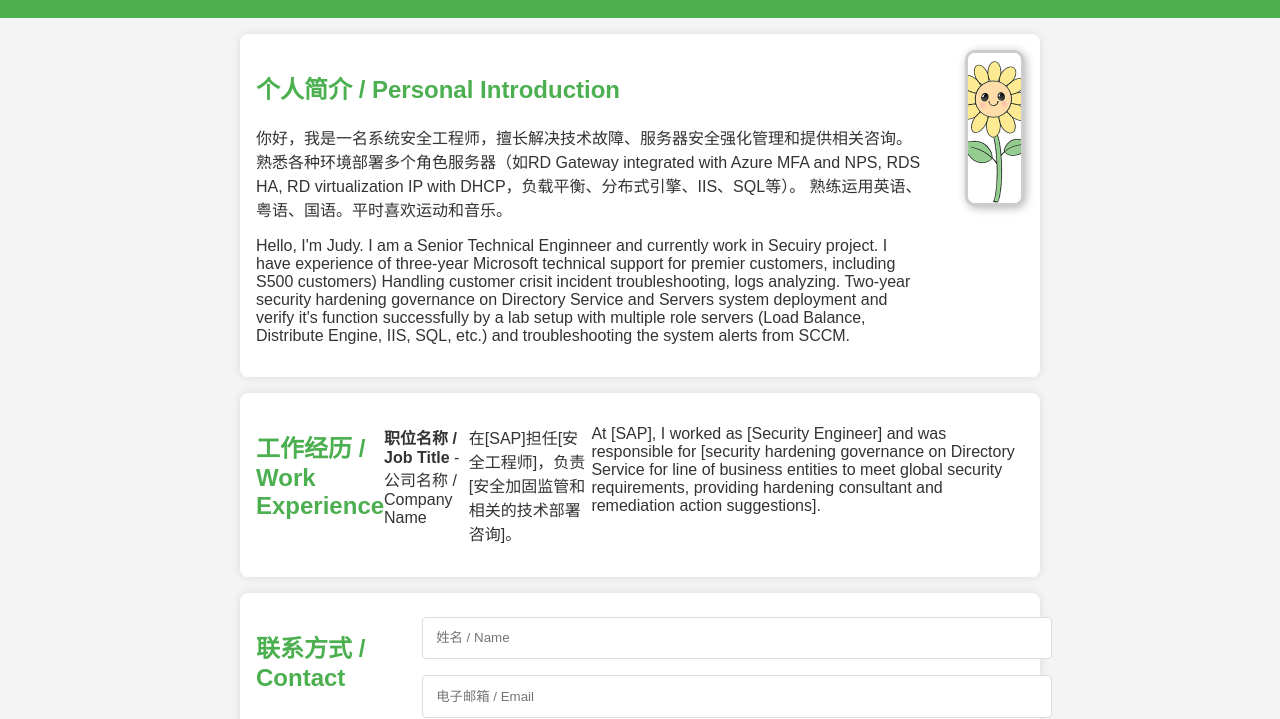
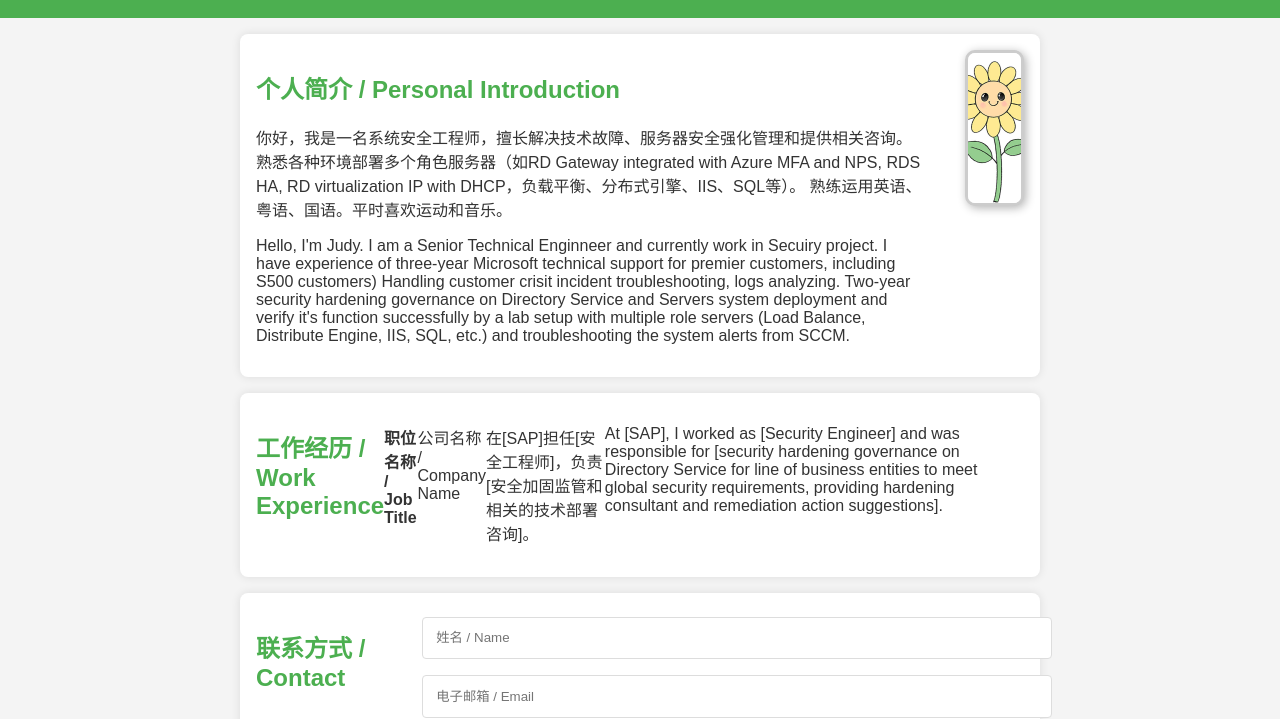
Before and after one commit to Juchgit/juchgit.github.io, a plain HTML site: page index.html in a window 1280 px wide. Shown: the part 103-822 px from the top of the page. Drawn offline with Linux system fonts and the light colour scheme.

Commit message:
Update index.html

```diff
--- a/index.html
+++ b/index.html
@@ -110,7 +110,9 @@ h2 {
     <!-- 工作经历 / Work Experience -->
     <div class="section">
         <h2>工作经历 / Work Experience</h2>
-        <p><strong>职位名称 / Job Title</strong> - 公司名称 / Company Name</p>
+
+        <p><strong>职位名称 / Job Title</strong></p>
+        <p>公司名称 / Company Name</p>
         <p>在[SAP]担任[安全工程师]，负责[安全加固监管和相关的技术部署咨询]。</p>
         <p>At [SAP], I worked as [Security Engineer] and was responsible for [security hardening governance on Directory Service for line of business entities to meet global security requirements, providing hardening consultant and remediation action suggestions].</p>
     </div>
```
